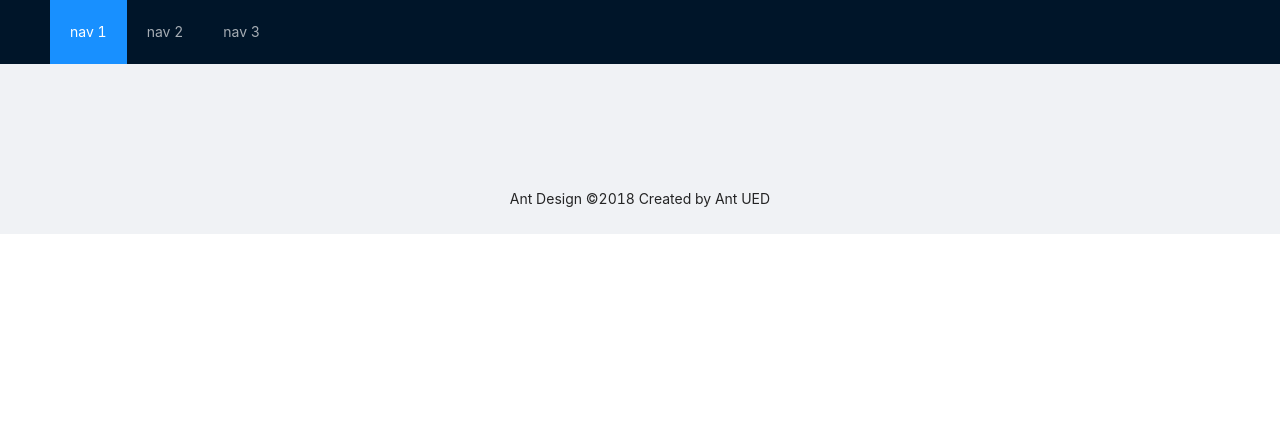
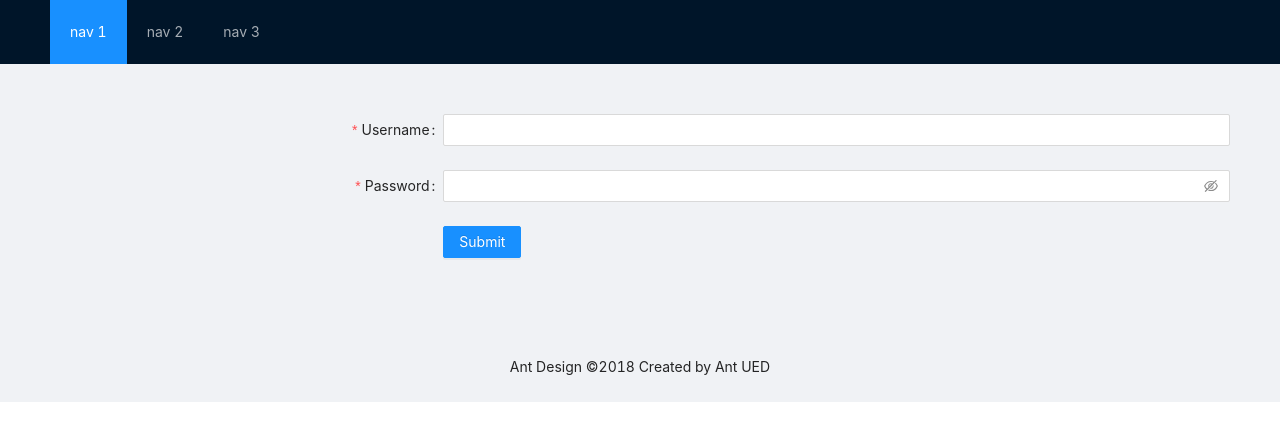
Before and after one commit to zahirekrem09/tsreact-app, a React (Create React App) app: page /login in a window 1280 px wide. Shown: the top 440 px of the page. Built offline with nearby package versions, Linux system fonts and the light colour scheme.

Commit message:
added login form

```diff
--- a/src/App.tsx
+++ b/src/App.tsx
@@ -2,6 +2,7 @@ import React from "react";
 import { Route } from "react-router";
 import { Layout, Menu } from "antd";
 import SignUp from "./components/SignUp";
+import Login from "./components/Login";
 
 const { Header, Content, Footer } = Layout;
 
@@ -21,6 +22,7 @@ function App() {
         style={{ padding: "50px", marginTop: 64 }}
       >
         <Route path="/register" component={SignUp} />
+        <Route path="/login" component={Login} />
       </Content>
       <Footer style={{ textAlign: "center" }}>
         Ant Design ©2018 Created by Ant UED
--- /dev/null
+++ b/src/components/Login.tsx
@@ -0,0 +1,67 @@
+import { Form, Input, Button, message, notification } from "antd";
+import { useEffect } from "react";
+import { useHistory, useLocation } from "react-router";
+import api from "../utils/api";
+
+const Login = () => {
+  const history = useHistory();
+  const location = useLocation<{ newSignUp?: boolean }>();
+  const onFinish = async (values: any) => {
+    try {
+      const { data } = await api.post("users/login", values);
+      message.success(data.message);
+      history.push("/login");
+      console.log({ data });
+    } catch (error) {
+      message.error((error as any).response.data.errorMessage);
+    }
+  };
+
+  const onFinishFailed = (errorInfo: any) => {
+    console.log("Failed:", errorInfo);
+  };
+
+  useEffect(() => {
+    if (location?.state?.newSignUp) {
+      notification.success({
+        message: "You successfully singup.",
+        description: "Please login your credentials.",
+      });
+    }
+  }, [location.state]);
+
+  return (
+    <Form
+      name="loginForm"
+      labelCol={{ span: 8 }}
+      wrapperCol={{ span: 16 }}
+      onFinish={onFinish}
+      onFinishFailed={onFinishFailed}
+      autoComplete="off"
+    >
+      <Form.Item
+        label="Username"
+        name="username"
+        rules={[{ required: true, message: "Please input your username!" }]}
+      >
+        <Input />
+      </Form.Item>
+
+      <Form.Item
+        label="Password"
+        name="password"
+        rules={[{ required: true, message: "Please input your password!" }]}
+      >
+        <Input.Password />
+      </Form.Item>
+
+      <Form.Item wrapperCol={{ offset: 8, span: 16 }}>
+        <Button type="primary" htmlType="submit">
+          Submit
+        </Button>
+      </Form.Item>
+    </Form>
+  );
+};
+
+export default Login;
--- a/src/components/SignUp.tsx
+++ b/src/components/SignUp.tsx
@@ -26,9 +26,9 @@ const SignUp = () => {
   const onFinish = async (values: any) => {
     setLoading(true);
     try {
-      await api.post("/users/register", values);
-      message.success("This is a success message");
-      history.push("/login");
+      const response = await api.post("/users/register", values);
+      message.success(response.data.message);
+      history.push("/login", { newSignUp: true });
     } catch (error) {
       message.error((error as any).response.data.errorMessage);
     } finally {
```
